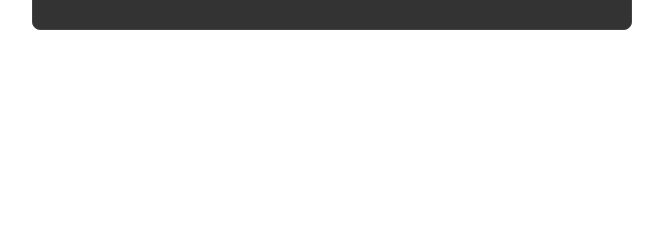
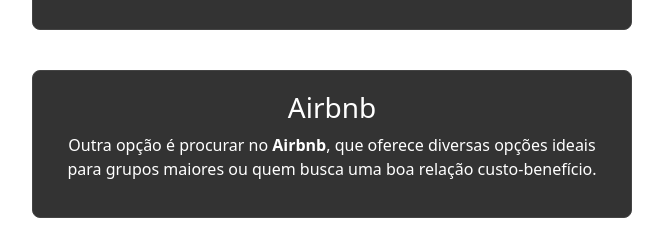
Before and after one commit to Leobbianchi/wedding_website, a React (Vite) app: page /dicas-dos-noivos in a window 1280 px wide. Shown: the part 3341-3576 px from the top of the page, without its empty margins (308-971 px from the left). Before the commit the page ends 3411 px from the top, so only its background shows below. Built offline with nearby package versions, Linux system fonts and the light colour scheme; grey boxes are pictures that could not be loaded.

Commit message:
inclusao dica airbnb

```diff
--- a/src/pages/Tips.tsx
+++ b/src/pages/Tips.tsx
@@ -94,6 +94,16 @@
             link={hotel.link}
           />
         ))}
+
+        <div className="airbnb-card">
+          <h3>Airbnb</h3>
+          <p>
+            Outra opção é procurar no <strong>Airbnb</strong>, que oferece diversas
+            opções ideais para grupos maiores ou quem busca uma boa relação
+            custo-benefício.
+          </p>
+        </div>
+
       </div>
     </div>
   );
```
